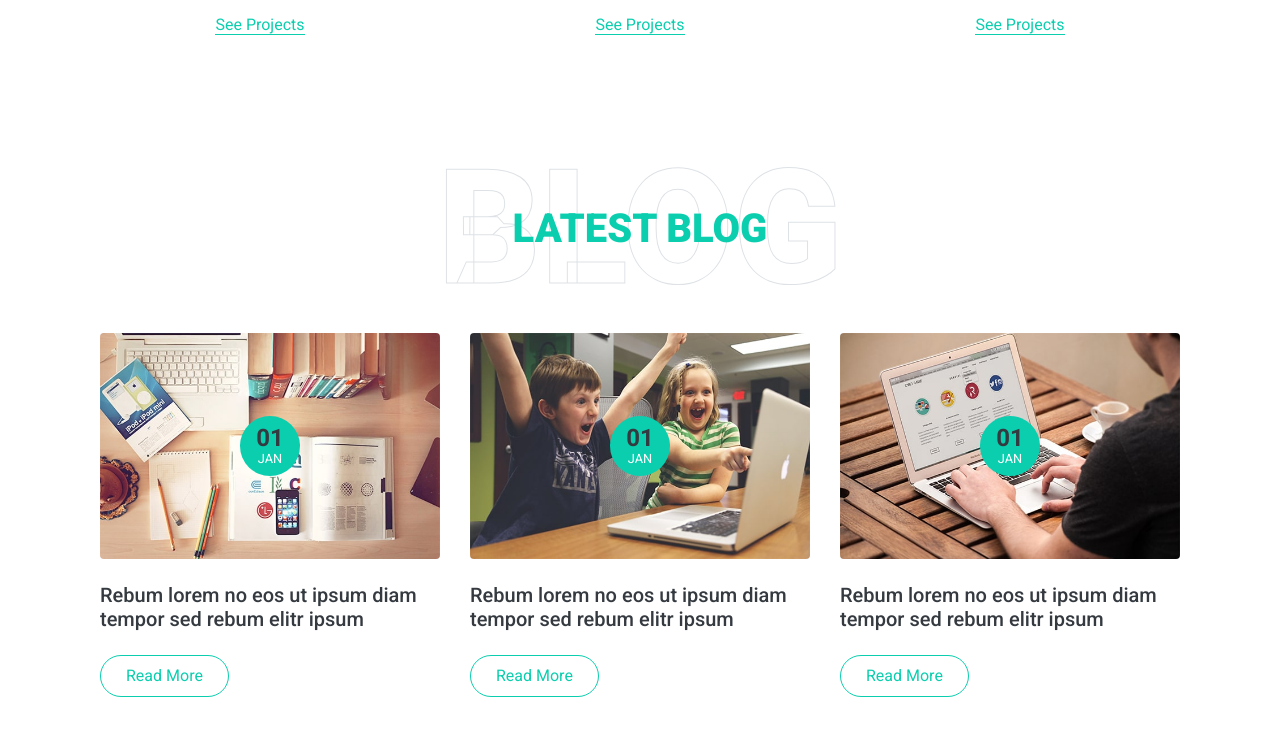
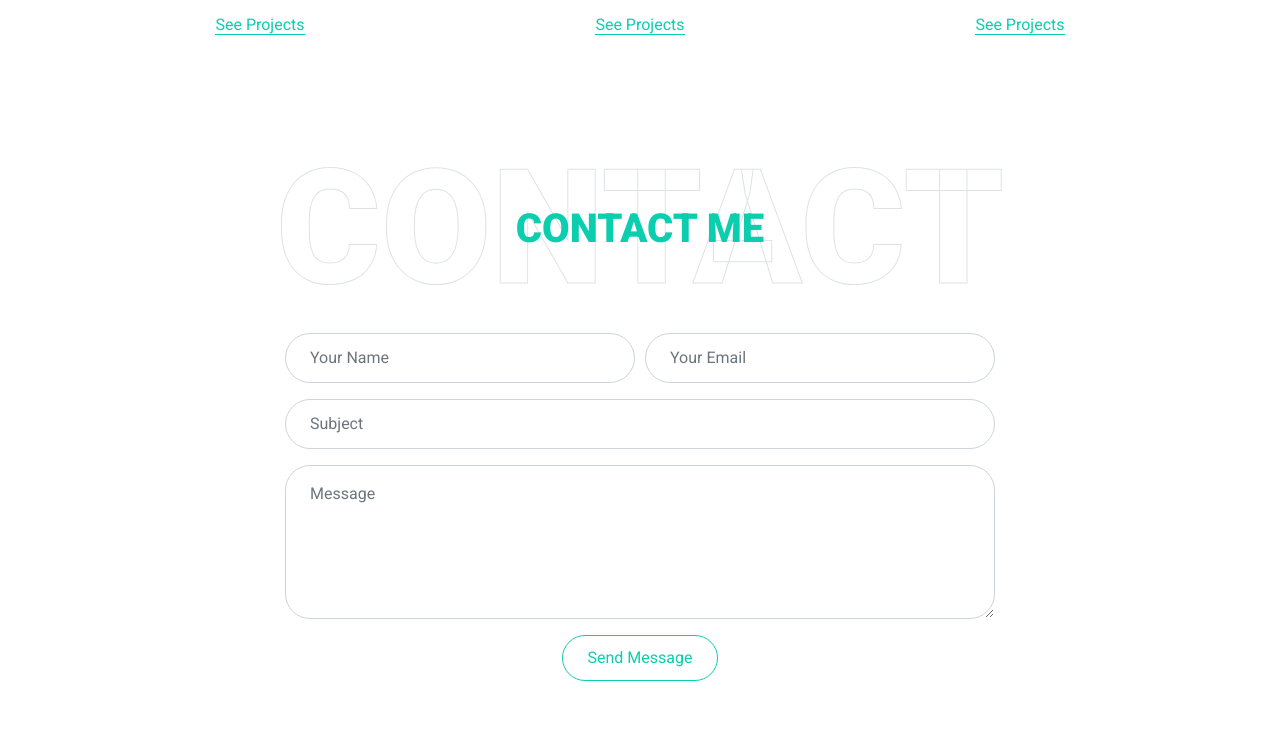
Before and after one commit to FaisalAwa/MyPortfolioWebsite, a plain HTML site: page index.html in a window 1280 px wide. Shown: the part 5653-6402 px from the top of the page. Drawn offline with nearby package versions, Linux system fonts and the light colour scheme.

Commit message:
tenth commit

```diff
--- a/index.html
+++ b/index.html
@@ -679,7 +679,7 @@
 
 
     <!-- Blog Start -->
-    <div class="container-fluid pt-5" id="blog">
+    <!--div class="container-fluid pt-5" id="blog">
         <div class="container">
             <div class="position-relative d-flex align-items-center justify-content-center">
                 <h1 class="display-1 text-uppercase text-white" style="-webkit-text-stroke: 1px #dee2e6;">Blog</h1>
@@ -721,7 +721,7 @@
                 </div>
             </div>
         </div>
-    </div>
+    </div-->
     <!-- Blog End -->
 
 
```
